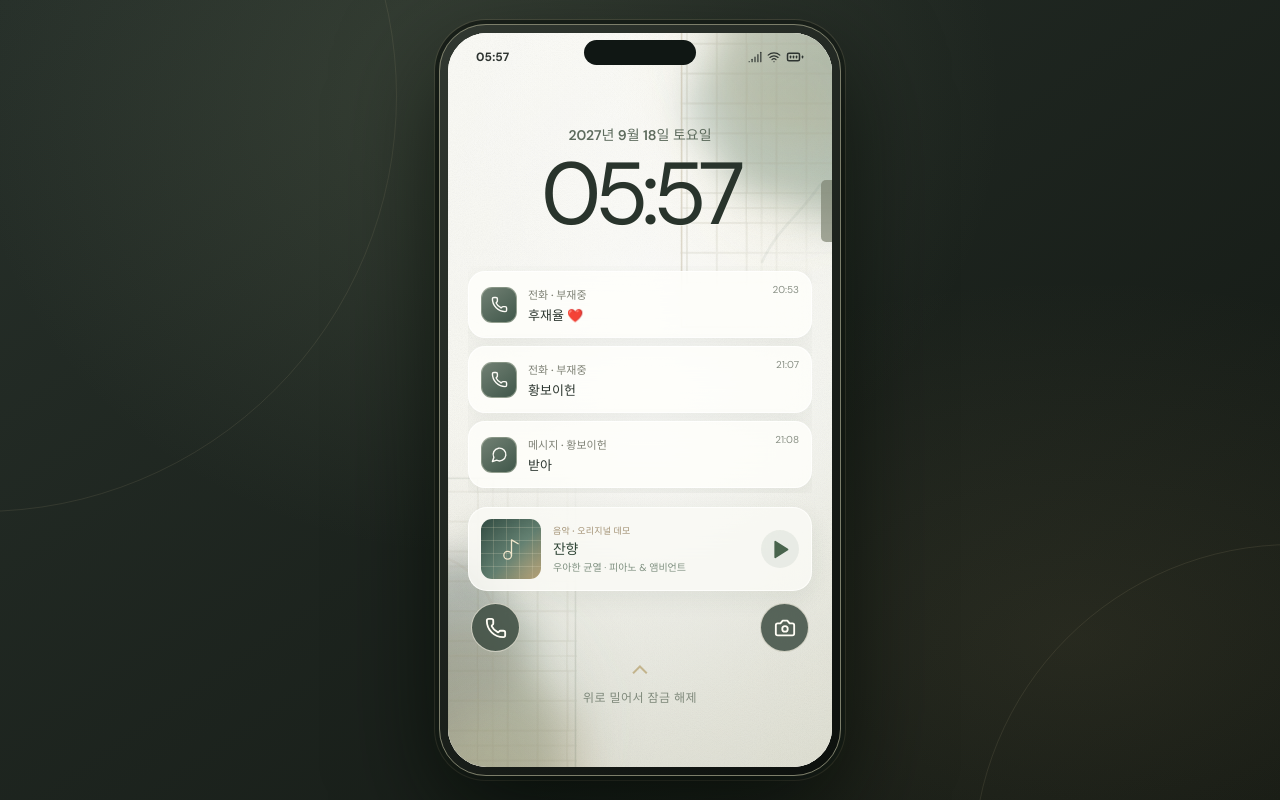
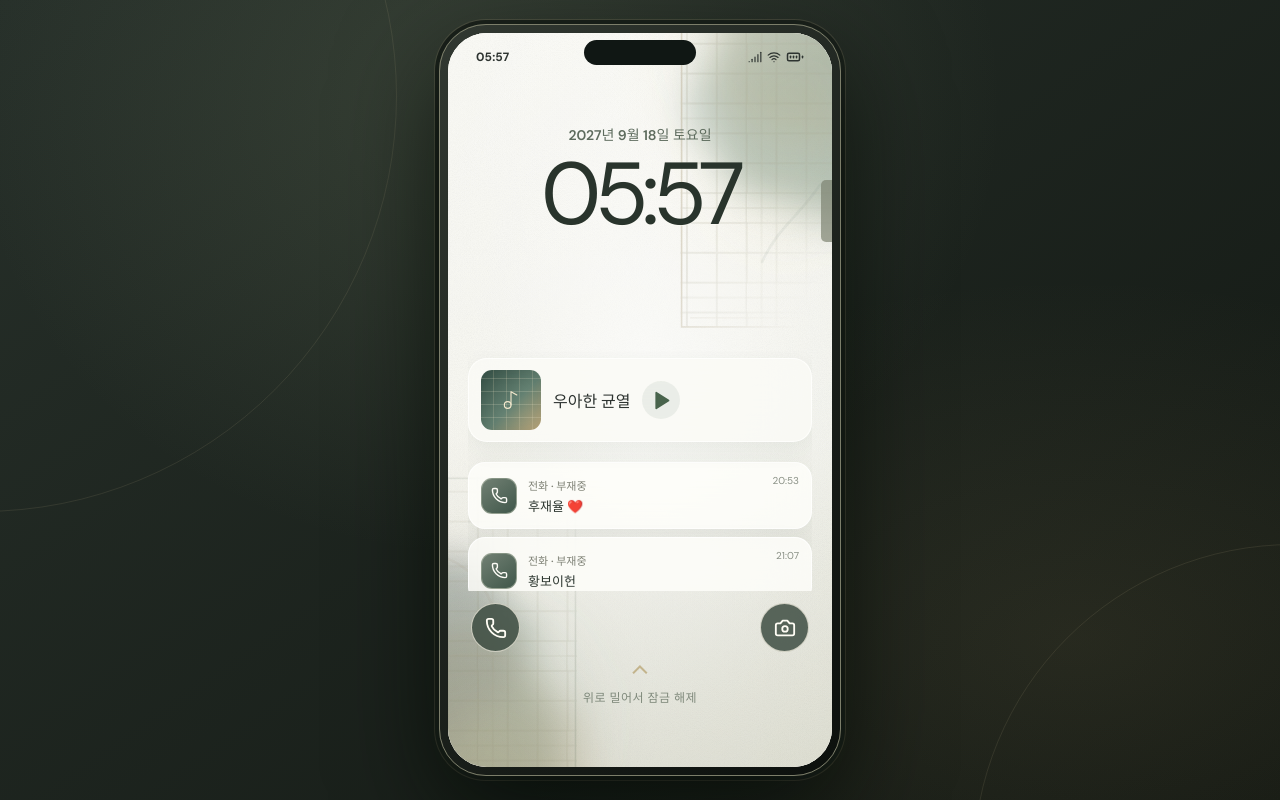
Before and after one commit to LaNiNi0/ElegantFractures, a React (Vite) app: page / in a window 1280 px wide. Built offline with nearby package versions, Linux system fonts and the light colour scheme.

Commit message:
Integrate minimalist Elegant Fractures music widget at top of lock-screen notifications

```diff
--- a/src/App.jsx
+++ b/src/App.jsx
@@ -365,6 +365,19 @@ function App() {
      {locked ? <div className="screen screen-lock" onPointerDown={onSwipeStart} onPointerUp={onSwipeEnd} onPointerCancel={()=>{swipeOrigin.current=null}}>
         <div className="lock-timebox"><div className="lock-date">{lockDate}</div><div className="lock-clock">{time}</div></div>
         <div className="lock-notifications" aria-label="잠금화면 알림">
+          <div className="lock-player-wrap" onPointerDown={e=>e.stopPropagation()} onPointerUp={e=>e.stopPropagation()}>
+            <div className="lock-now-playing">
+              <div className="lock-album-art" aria-hidden="true"><Music2 size={20} strokeWidth={1.35}/></div>
+              <strong className="lock-track-title">우아한 균열</strong>
+              <button type="button" className="lock-music-toggle"
+                onClick={toggleMusic}
+                aria-label={isPlaying?'배경음악 일시정지':'배경음악 재생'}
+                title={isPlaying?'일시정지':'재생'}>
+                {isPlaying?<Pause size={21} fill="currentColor"/>:<Play size={21} fill="currentColor"/>}
+              </button>
+            </div>
+            {musicError&&<p className="lock-player-error" role="status">{musicError}</p>}
+          </div>
           <button className="lock-notification" onClick={()=>quickOpen('calls')}>
             <span className="notification-icon"><Phone size={17}/></span><span className="notification-copy"><strong>전화 · 부재중</strong><span>후재율 ❤️</span></span><small>20:53</small>
           </button>
@@ -374,23 +387,6 @@ function App() {
           <button className="lock-notification" onClick={()=>quickOpen('messages')}>
             <span className="notification-icon"><MessageCircle size={17}/></span><span className="notification-copy"><strong>메시지 · 황보이헌</strong><span>받아</span></span><small>21:08</small>
           </button>
-        </div>
-        <div className="lock-player-wrap" onPointerDown={e=>e.stopPropagation()} onPointerUp={e=>e.stopPropagation()}>
-          <div className="lock-now-playing">
-            <div className="lock-album-art" aria-hidden="true"><Music2 size={23} strokeWidth={1.35}/></div>
-            <div className="lock-track-info">
-              <span>{isPlaying ? '재생 중 · 오리지널 데모' : '음악 · 오리지널 데모'}</span>
-              <strong>잔향</strong>
-              <small>우아한 균열 · 피아노 & 앰비언트</small>
-            </div>
-            <button type="button" className="lock-music-toggle"
-              onClick={toggleMusic}
-              aria-label={isPlaying?'배경음악 일시정지':'배경음악 재생'}
-              title={isPlaying?'일시정지':'재생'}>
-              {isPlaying?<Pause size={21} fill="currentColor"/>:<Play size={21} fill="currentColor"/>}
-            </button>
-          </div>
-          {musicError&&<p className="lock-player-error" role="status">{musicError}</p>}
         </div>
         <div className="lock-bottom">
           <div className="lock-shortcuts">
```
